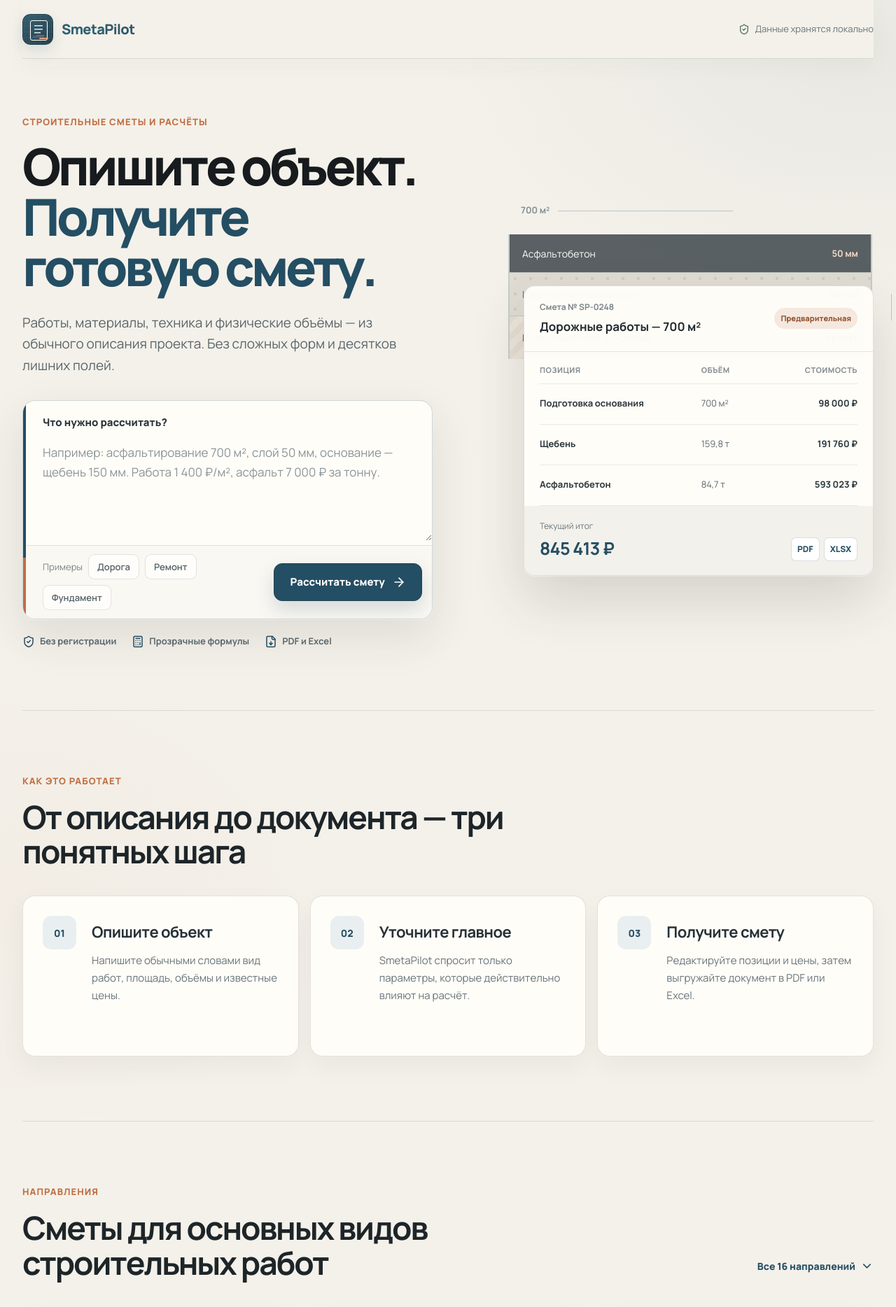
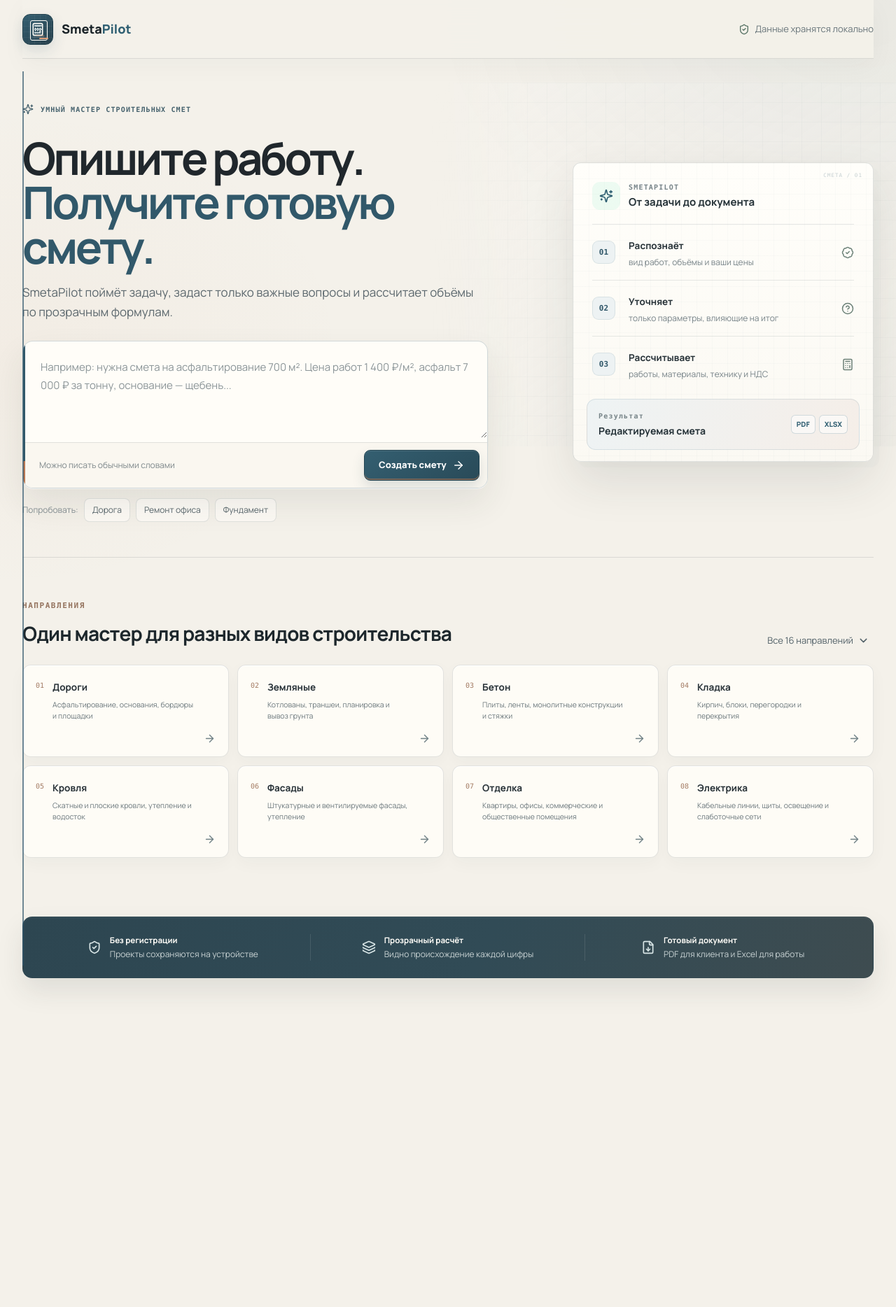
Before and after one commit to ChekovDanil/SmetaPilot, a React (Vite) app: page / in a window 1280 px wide. Shown: the top 1868 px of the page at 70% size. After the commit the page ends 1464 px from the top, so only its background shows below. Built offline with nearby package versions, Linux system fonts and the light colour scheme.

Commit message:
Restore original green SmetaPilot landing structure

```diff
--- a/src/App.tsx
+++ b/src/App.tsx
@@ -1,8 +1,8 @@
 import { useEffect, useMemo, useState } from "react";
 import {
-  ArrowLeft, ArrowRight, Calculator, Check, ChevronDown,
+  ArrowLeft, ArrowRight, BadgeCheck, Calculator, Check, ChevronDown,
   CircleHelp, ClipboardList, FileDown, HardHat, Layers3, MapPin, Search,
-  ShieldCheck, WandSparkles
+  ShieldCheck, Sparkles, WandSparkles
 } from "lucide-react";
 import { catalog, categoryById } from "./data/catalog";
 import EnhancedEstimateScreen from "./components/EnhancedEstimateScreen";
@@ -12,17 +12,6 @@
 
 const examples = [catalog[0].example, catalog[6].example, catalog[2].example];
 const numberValue = (value: string) => value === "" ? "" : Number(value.replace(/\s/g, "").replace(",", "."));
-
-function BrandMark({ compact = false }: { compact?: boolean }) {
-  return <span className={`brand-mark ${compact ? "compact" : ""}`} aria-hidden="true">
-    <span className="brand-sigma">Σ</span>
-    <i className="brand-dimension" />
-  </span>;
-}
-
-function TechnicalMark() {
-  return <span className="technical-mark" aria-hidden="true"><span>Σ</span><i /></span>;
-}
 
 function App() {
   const [step, setStep] = useState<AppStep>("start");
@@ -84,10 +73,7 @@
 
   return <div className="app-shell">
     <header className="topbar">
-      <button className="brand" onClick={startNew} aria-label="На главную">
-        <BrandMark />
-        <span className="brand-word"><span className="brand-name">Smeta<span>Pilot</span></span><small>строительные сметы</small></span>
-      </button>
+      <button className="brand" onClick={startNew} aria-label="На главную"><span className="brand-mark"><Calculator size={20} /></span><span>Smeta<span>Pilot</span></span></button>
       {step !== "start" && <div className="progress" aria-label="Прогресс"><span className="done"><Check size={14} /> Описание</span><i /><span className={step !== "questions" ? "done" : "active"}>{step === "estimate" ? <Check size={14} /> : "2"} Уточнения</span><i /><span className={step === "estimate" ? "active" : ""}>3 Смета</span></div>}
       <div className="top-actions">{document && step === "start" && <button className="ghost-button" onClick={() => setStep("estimate")}><ClipboardList size={17} /> Черновик</button>}<span className="privacy"><ShieldCheck size={16} /> Данные хранятся локально</span></div>
     </header>
@@ -111,126 +97,38 @@
   showAll: boolean;
   setShowAll: (value: boolean) => void;
 }) {
-  const visibleCategories = showAll ? catalog : catalog.slice(0, 6);
-
-  return <div className="landing-v2">
-    <section className="landing-v2-hero">
-      <div className="landing-v2-copy">
-        <div className="landing-kicker">Строительные сметы и расчёты</div>
-        <h1>Опишите объект.<br /><span>Получите готовую смету.</span></h1>
-        <p className="landing-lead">Работы, материалы, техника и физические объёмы — из обычного описания проекта. Без сложных форм и десятков лишних полей.</p>
-
-        <div className="landing-composer">
-          <label htmlFor="estimate-description">Что нужно рассчитать?</label>
-          {selected && <div className="selected-category"><HardHat size={15} /> {categoryById(selected).name}<button onClick={() => setSelected(undefined)} aria-label="Убрать направление">×</button></div>}
-          <textarea id="estimate-description" value={description} onChange={event => setDescription(event.target.value)} placeholder="Например: асфальтирование 700 м², слой 50 мм, основание — щебень 150 мм. Работа 1 400 ₽/м², асфальт 7 000 ₽ за тонну." maxLength={4000} />
-          <div className="landing-composer-footer">
-            <div className="landing-example-chips">
-              <span>Примеры</span>
-              {examples.map((example, index) => <button key={example} onClick={() => { setDescription(example); setSelected(index === 0 ? "roads" : index === 1 ? "interiors" : "concrete"); }}>{index === 0 ? "Дорога" : index === 1 ? "Ремонт" : "Фундамент"}</button>)}
-            </div>
-            <button className="landing-cta" onClick={onStart} disabled={loading}>{loading ? <><span className="spinner" /> Анализирую</> : <>Рассчитать смету <ArrowRight size={20} /></>}</button>
-          </div>
+  const visibleCategories = showAll ? catalog : catalog.slice(0, 8);
+  return <>
+    <section className="hero">
+      <div className="hero-copy">
+        <div className="eyebrow"><Sparkles size={16} /> Умный мастер строительных смет</div>
+        <h1>Опишите работу.<br /><span>Получите готовую<br />смету.</span></h1>
+        <p className="lead">SmetaPilot поймёт задачу, задаст только важные вопросы и рассчитает объёмы по прозрачным формулам.</p>
+        <div className="composer-wrap">
+          {selected && <div className="selected-category"><HardHat size={14} /> {categoryById(selected).name}<button onClick={() => setSelected(undefined)}>×</button></div>}
+          <textarea value={description} onChange={event => setDescription(event.target.value)} placeholder="Например: нужна смета на асфальтирование 700 м². Цена работ 1 400 ₽/м², асфальт 7 000 ₽ за тонну, основание — щебень..." maxLength={4000} />
+          <div className="composer-bottom"><span>{description.length ? `${description.length} символов` : "Можно писать обычными словами"}</span><button className="primary-button" onClick={onStart} disabled={loading}>{loading ? <><span className="spinner" /> Анализирую</> : <>Создать смету <ArrowRight size={18} /></>}</button></div>
         </div>
-        {error && <div className="form-error"><CircleHelp size={17} /> {error}</div>}
-
-        <div className="landing-proofline">
-          <span><ShieldCheck size={18} /> Без регистрации</span>
-          <span><Calculator size={18} /> Прозрачные формулы</span>
-          <span><FileDown size={18} /> PDF и Excel</span>
-        </div>
+        {error && <div className="form-error"><CircleHelp size={16} /> {error}</div>}
+        <div className="examples"><span>Попробовать:</span>{examples.map((example, index) => <button key={example} onClick={() => { setDescription(example); setSelected(index === 0 ? "roads" : index === 1 ? "interiors" : "concrete"); }}>{index === 0 ? "Дорога" : index === 1 ? "Ремонт офиса" : "Фундамент"}</button>)}</div>
       </div>
-
-      <div className="landing-v2-visual">
-        <div className="construction-section" aria-hidden="true">
-          <div className="section-measure section-measure-top">700 м²</div>
-          <div className="road-slice">
-            <div className="road-layer asphalt"><span>Асфальтобетон</span><b>50 мм</b></div>
-            <div className="road-layer crushed"><span>Щебёночное основание</span><b>150 мм</b></div>
-            <div className="road-layer base"><span>Подготовленное основание</span><b>проект</b></div>
-          </div>
-          <div className="section-measure section-measure-side">200 мм</div>
-        </div>
-
-        <div className="estimate-preview-card">
-          <div className="preview-head">
-            <div><span>Смета № SP-0248</span><strong>Дорожные работы — 700 м²</strong></div>
-            <em>Предварительная</em>
-          </div>
-          <div className="preview-table">
-            <div className="preview-row preview-row-head"><span>Позиция</span><span>Объём</span><span>Стоимость</span></div>
-            <div className="preview-row"><strong>Подготовка основания</strong><span>700 м²</span><b>98 000 ₽</b></div>
-            <div className="preview-row"><strong>Щебень</strong><span>159,8 т</span><b>191 760 ₽</b></div>
-            <div className="preview-row"><strong>Асфальтобетон</strong><span>84,7 т</span><b>593 023 ₽</b></div>
-          </div>
-          <div className="preview-summary">
-            <div><span>Текущий итог</span><strong>845 413 ₽</strong></div>
-            <div className="preview-formats"><span>PDF</span><span>XLSX</span></div>
-          </div>
+      <div className="hero-side">
+        <div className="pilot-card"><div className="card-orbit orbit-one" /><div className="card-orbit orbit-two" /><div className="pilot-head"><span><Sparkles size={20} /></span><div><small>SMETAPILOT</small><strong>От задачи до документа</strong></div></div>
+          <div className="pilot-step"><span>01</span><div><strong>Распознаёт</strong><p>вид работ, объёмы и ваши цены</p></div><BadgeCheck size={18} /></div>
+          <div className="pilot-step"><span>02</span><div><strong>Уточняет</strong><p>только параметры, влияющие на итог</p></div><CircleHelp size={18} /></div>
+          <div className="pilot-step"><span>03</span><div><strong>Рассчитывает</strong><p>работы, материалы, технику и НДС</p></div><Calculator size={18} /></div>
+          <div className="pilot-result"><div><small>Результат</small><strong>Редактируемая смета</strong></div><div className="export-pills"><span>PDF</span><span>XLSX</span></div></div>
         </div>
       </div>
     </section>
 
-    <section className="landing-process">
-      <div className="landing-section-heading">
-        <span>Как это работает</span>
-        <h2>От описания до документа — три понятных шага</h2>
-      </div>
-      <div className="process-grid">
-        <article><span>01</span><div><h3>Опишите объект</h3><p>Напишите обычными словами вид работ, площадь, объёмы и известные цены.</p></div></article>
-        <article><span>02</span><div><h3>Уточните главное</h3><p>SmetaPilot спросит только параметры, которые действительно влияют на расчёт.</p></div></article>
-        <article><span>03</span><div><h3>Получите смету</h3><p>Редактируйте позиции и цены, затем выгружайте документ в PDF или Excel.</p></div></article>
-      </div>
+    <section className="directions">
+      <div className="section-heading"><div><span>Направления</span><h2>Один мастер для разных видов строительства</h2></div><button onClick={() => setShowAll(!showAll)}>{showAll ? "Свернуть" : `Все ${catalog.length} направлений`} <ChevronDown size={17} className={showAll ? "rotate" : ""} /></button></div>
+      <div className="category-grid">{visibleCategories.map((category, index) => <button key={category.id} className={`category-card ${selected === category.id ? "selected" : ""}`} onClick={() => setSelected(selected === category.id ? undefined : category.id)}><span className="category-number">{String(index + 1).padStart(2, "0")}</span><div><strong>{category.shortName}</strong><p>{category.description}</p></div><ArrowRight size={17} /></button>)}</div>
     </section>
 
-    <section className="landing-directions">
-      <div className="landing-section-heading split">
-        <div><span>Направления</span><h2>Сметы для основных видов строительных работ</h2></div>
-        <button onClick={() => setShowAll(!showAll)}>{showAll ? "Свернуть" : `Все ${catalog.length} направлений`} <ChevronDown size={19} className={showAll ? "rotate" : ""} /></button>
-      </div>
-      <div className="landing-category-grid">{visibleCategories.map((category, index) => <button key={category.id} className={`landing-category-card ${selected === category.id ? "selected" : ""}`} onClick={() => setSelected(selected === category.id ? undefined : category.id)}>
-        <span>{String(index + 1).padStart(2, "0")}</span>
-        <div><strong>{category.shortName}</strong><p>{category.description}</p></div>
-        <ArrowRight size={20} />
-      </button>)}</div>
-    </section>
-
-    <section className="landing-calculation">
-      <div className="calculation-copy">
-        <span className="landing-section-label">Прозрачный расчёт</span>
-        <h2>Понятно, откуда берётся каждая цифра</h2>
-        <p>Физические объёмы рассчитываются по формулам, а исходные параметры остаются видимыми. Пользователь может проверить и изменить любое значение.</p>
-        <div className="calculation-note"><Calculator size={21} /><span><strong>Никакой магии.</strong> Площадь, толщина, плотность и запас превращаются в понятный объём материала.</span></div>
-      </div>
-      <div className="calculation-flow" aria-label="Пример расчёта асфальтобетона">
-        <div><span>Площадь</span><strong>700 м²</strong></div><i>×</i>
-        <div><span>Толщина</span><strong>0,05 м</strong></div><i>=</i>
-        <div><span>Объём</span><strong>35 м³</strong></div><i>×</i>
-        <div><span>Плотность</span><strong>2,35 т/м³</strong></div><i>+</i>
-        <div className="accent"><span>Запас 3%</span><strong>84,72 т</strong></div>
-      </div>
-    </section>
-
-    <section className="landing-document">
-      <div className="document-preview">
-        <div className="document-preview-top"><BrandMark compact /><div><span>SMETAPILOT</span><strong>Смета на дорожные работы</strong></div></div>
-        <div className="document-lines"><i /><i /><i /><i /><i /></div>
-        <div className="document-total"><span>Итого с НДС</span><strong>845 412,88 ₽</strong></div>
-      </div>
-      <div className="document-copy">
-        <span className="landing-section-label">Готовый документ</span>
-        <h2>Смета, которую можно отправить заказчику</h2>
-        <p>Структурированный PDF для согласования и Excel для дальнейшей работы. В документе видны позиции, объёмы, цены, итоги и допущения.</p>
-        <div className="document-features"><span><Check size={18} /> Работы и материалы</span><span><Check size={18} /> Итоги и НДС</span><span><Check size={18} /> Допущения расчёта</span></div>
-      </div>
-    </section>
-
-    <section className="landing-final-strip">
-      <div><ShieldCheck size={22} /><span><strong>Данные остаются у вас</strong>Проекты сохраняются локально на устройстве.</span></div>
-      <div><Layers3 size={22} /><span><strong>Расчёт можно проверить</strong>Формулы и источники значений видны в смете.</span></div>
-      <div><FileDown size={22} /><span><strong>Результат готов к работе</strong>Редактирование, PDF и XLSX в одном сценарии.</span></div>
-    </section>
-  </div>;
+    <section className="trust-row"><div><ShieldCheck /><span><strong>Без регистрации</strong>Проекты сохраняются на устройстве</span></div><div><Layers3 /><span><strong>Прозрачный расчёт</strong>Видно происхождение каждой цифры</span></div><div><FileDown /><span><strong>Готовый документ</strong>PDF для клиента и Excel для работы</span></div></section>
+  </>;
 }
 
 function QuestionsScreen({ analysis, parameters, setParameters, settings, setSettings, onBack, onCreate }: {
@@ -248,7 +146,7 @@
 
   return <section className="workspace-section">
     <button className="back-link" onClick={onBack}><ArrowLeft size={17} /> Изменить описание</button>
-    <div className="workspace-title"><div><div className="eyebrow"><TechnicalMark /> Задача распознана</div><h1>{analysis.projectName}</h1><p>{category.description}. Проверьте значения — типовые параметры можно оставить как есть.</p></div><div className="confidence"><span>{Math.round(analysis.confidence * 100)}%</span><small>уверенность<br />распознавания</small></div></div>
+    <div className="workspace-title"><div><div className="eyebrow"><BadgeCheck size={16} /> Задачу понял</div><h1>{analysis.projectName}</h1><p>{category.description}. Проверьте значения — типовые параметры можно оставить как есть.</p></div><div className="confidence"><span>{Math.round(analysis.confidence * 100)}%</span><small>уверенность<br />распознавания</small></div></div>
     <div className="workspace-grid">
       <div className="questions-panel panel">
         <div className="panel-title"><div><span className="panel-icon"><ClipboardList /></span><div><small>ШАГ 2 ИЗ 3</small><h2>Уточните параметры</h2></div></div><span className="required-dot">● обязательные</span></div>
```
